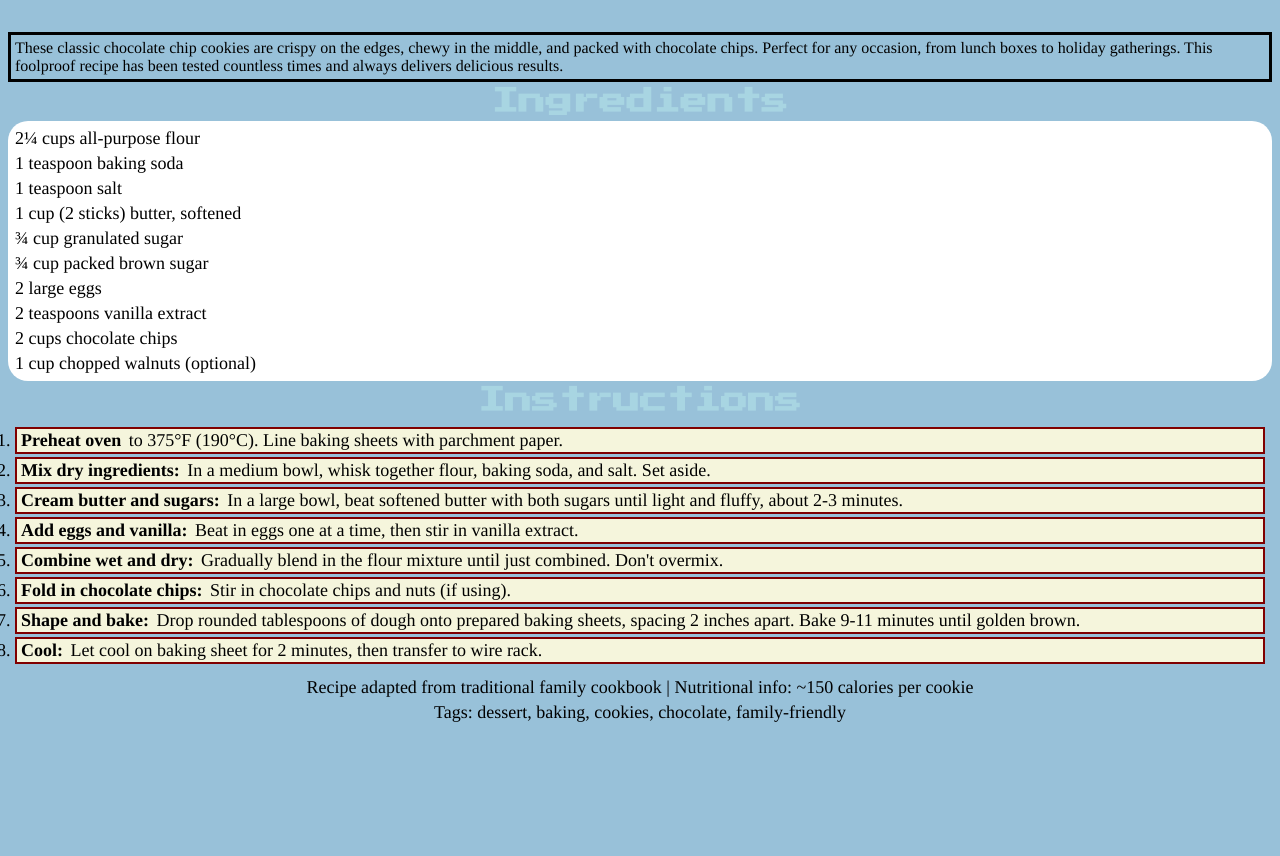
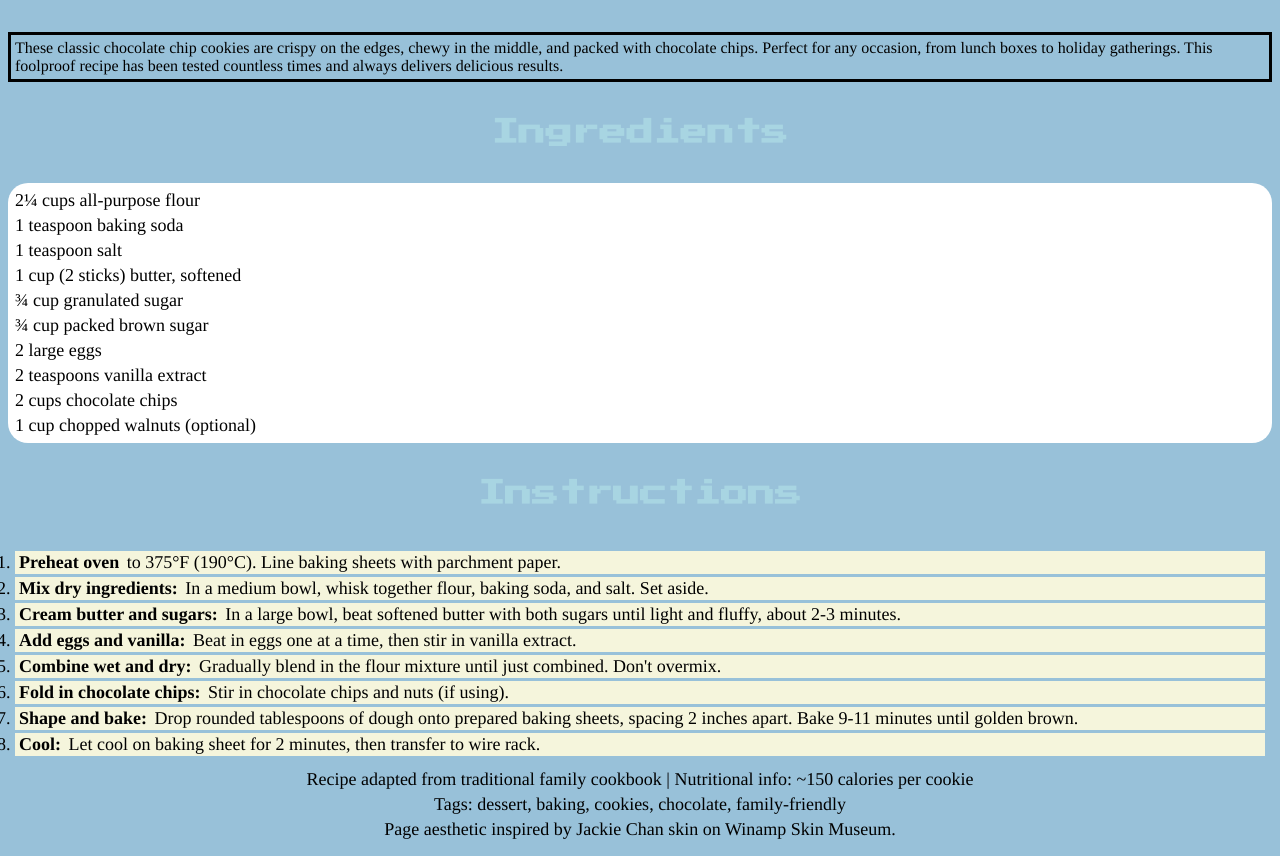
Before and after one commit to gabrielestrell/gabrielestrell.github.io, a plain HTML site: page INST630_tutorials/asst_1_recipe/index.html in a window 1280 px wide. Shown: the part 381-1237 px from the top of the page. Before the commit the page ends 1120 px from the top, so only its background shows below. Drawn offline with Linux system fonts and the light colour scheme.

Commit message:
project 1 recipe code

```diff
--- a/INST630_tutorials/asst_1_recipe/index.html
+++ b/INST630_tutorials/asst_1_recipe/index.html
@@ -136,6 +136,7 @@
         <footer class="recipe-footer">
             <p>Recipe adapted from traditional family cookbook | Nutritional info: ~150 calories per cookie</p>
             <p>Tags: dessert, baking, cookies, chocolate, family-friendly</p>
+            <p>Page aesthetic inspired by Jackie Chan skin on Winamp Skin Museum.</p>
         </footer>
     </div>
 
--- a/INST630_tutorials/asst_1_recipe/style.css
+++ b/INST630_tutorials/asst_1_recipe/style.css
@@ -73,6 +73,7 @@ body {
 
 .ingredients-header {
     text-align: center;
+    padding: 2rem;
 }
 
 .ingredients-section {
@@ -89,6 +90,7 @@ h2 {
 
 .instructions-header {
     text-align: center;
+    padding: 2rem;
 }
 
 .ingredients-list {
@@ -109,7 +111,7 @@ h2 {
 
 .instruction-step {
     background-color: beige;
-    border: 2px solid maroon;
+    /*border: 2px solid maroon;*/
     margin: 3px;
 }
 
@@ -139,4 +141,6 @@ h2 {
     padding: 1px;
 }
 
-/*@media (max-width: 1200px)*/
+@media (min-width: 700px) {
+
+}
```
